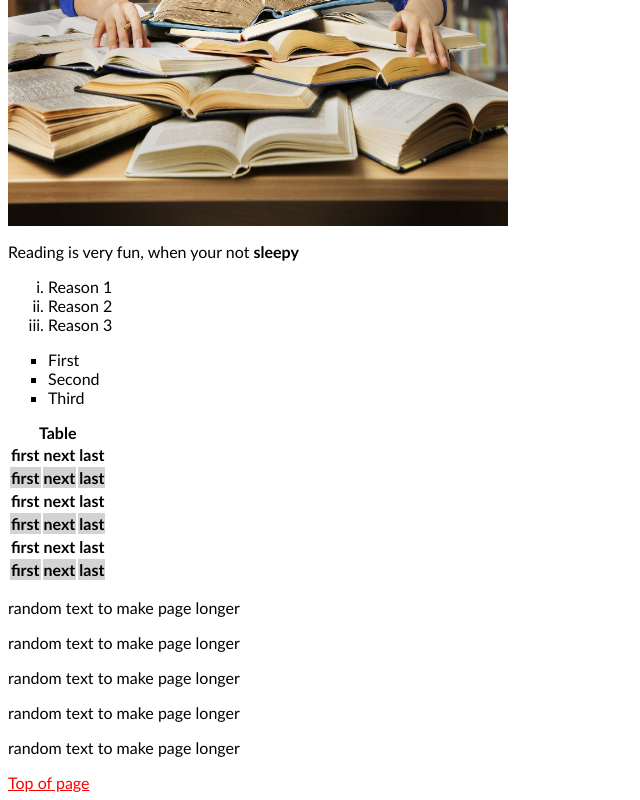
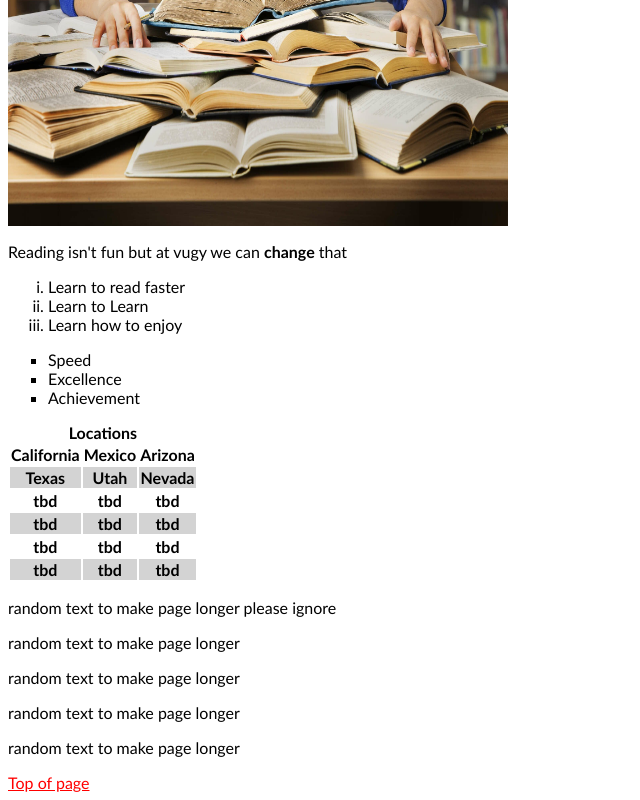
Before and after one commit to jacquesvida12/Homework2, a plain HTML site: page index.html in a window 1280 px wide. Shown: the part 481-1281 px from the top of the page, without its empty margins (0-640 px from the left). Drawn offline with Linux system fonts and the light colour scheme.

Commit message:
First Release - Version 2.0

```diff
--- a/index.html
+++ b/index.html
@@ -10,12 +10,12 @@
 
 <body>
     <a name="name"></a>
-    <h1>This is header 1</h1>
-    <h2>I guess that makes this 2</h2>
-    <h3>Third times the charm</h3>
+    <h1>Vugy Corp</h1>
+    <h2>We strive for excellence at Vugy</h2>
+    <h3>Always working hard for you</h3>
     <P>
         <a href="form.html">Form </a>
-        <i>Click this link to fillout your information</i>
+        <i>Click this link to fillout your information, join today</i>
     </P>
     <hr>
     <P>
@@ -26,53 +26,53 @@
         alt=studying>
     </P>
     <p>
-        Reading is very fun, when your not <b>sleepy</b>
+        Reading isn't fun but at vugy we can <b>change</b> that
     </P>
     <ol>
-        <li>Reason 1</li>
-        <li>Reason 2</li>
-        <li>Reason 3</li>
+        <li>Learn to read faster</li>
+        <li>Learn to Learn</li>
+        <li>Learn how to enjoy</li>
     </ol>
     <ul>
-        <li>First</li>
-        <li>Second</li>
-        <li>Third</li>
+        <li>Speed</li>
+        <li>Excellence</li>
+        <li>Achievement</li>
     </ul>
     <table>
-        <caption><b>Table</b></caption>
+        <caption><b>Locations</b></caption>
         <tr>
-            <th>first</th>
-            <th>next</th>
-            <th>last</th>
+            <th>California</th>
+            <th>Mexico</th>
+            <th>Arizona</th>
         </tr>
         <tr>
-            <th>first</th>
-            <th>next</th>
-            <th>last</th>
+            <th>Texas</th>
+            <th>Utah</th>
+            <th>Nevada</th>
         </tr>
         <tr>
-            <th>first</th>
-            <th>next</th>
-            <th>last</th>
+            <th>tbd</th>
+            <th>tbd</th>
+            <th>tbd</th>
         </tr>
         <tr>
-            <th>first</th>
-            <th>next</th>
-            <th>last</th>
+            <th>tbd</th>
+            <th>tbd</th>
+            <th>tbd</th>
         </tr>
         <tr>
-            <th>first</th>
-            <th>next</th>
-            <th>last</th>
+            <th>tbd</th>
+            <th>tbd</th>
+            <th>tbd</th>
         </tr>
         <tr>
-            <th>first</th>
-            <th>next</th>
-            <th>last</th>
+            <th>tbd</th>
+            <th>tbd</th>
+            <th>tbd</th>
         </tr>
 
     </table>
-    <p>random text to make page longer</p>
+    <p>random text to make page longer please ignore</p>
     <p>random text to make page longer</p>
     <p>random text to make page longer</p>
     <p>random text to make page longer</p>
```
Also changed, not shown: form.html (+2 -2 lines).
